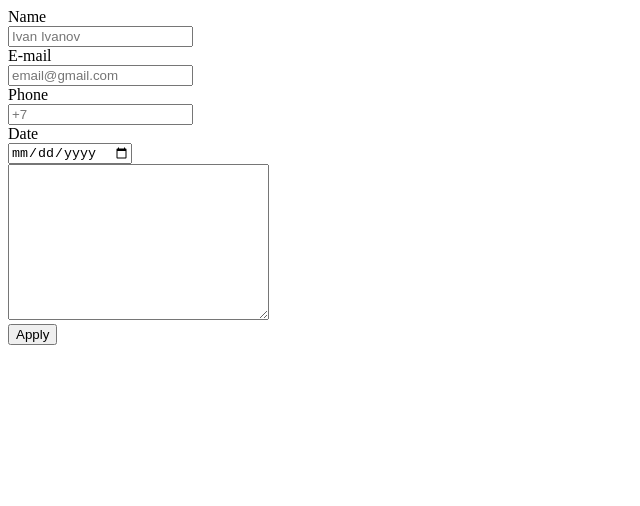
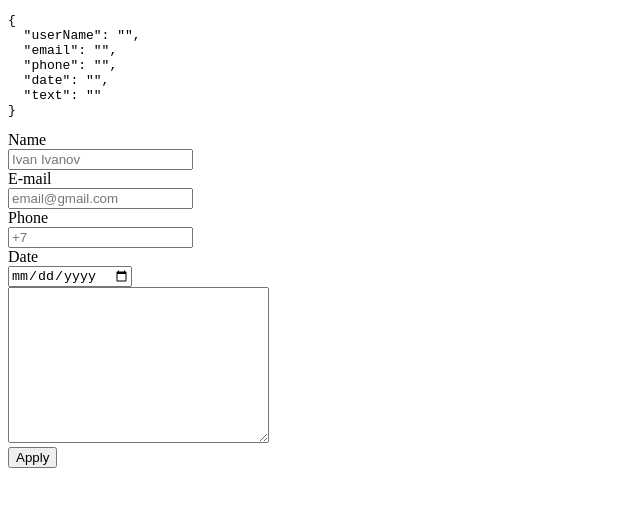
Before and after one commit to bubandrei/my-form, a React (Create React App) app: page / in a window 1280 px wide. Shown: the top 506 px of the page, without its empty margins (0-640 px from the left). Built offline with nearby package versions, Linux system fonts and the light colour scheme.

Commit message:
change valid

```diff
--- a/src/App.tsx
+++ b/src/App.tsx
@@ -1,21 +1,105 @@
-import React from "react";
-import Email from "./component/Email";
-import Message from "./component/Message";
-import Name from "./component/Name";
-import Phone from "./component/Phone";
-import Submit from "./component/Submit";
-import Date from "./component/Date";
+/* eslint-disable @typescript-eslint/no-unused-vars */
+import React, { useState } from "react";
+
 
 const App: React.FunctionComponent = () => {
+  const initForm = { userName: '', email: '', phone: '', date: '', text: '' };
+  const [form, setForm] = useState(initForm);
+  const [error, setError] = useState<string>('')
+  const [errorPhone, setErrorPhone] = useState<string>('')
+  const [errorEmail, setErrorEmail] = useState<string>('')
+  const [nameDirty, setNameDirty] = useState<boolean>(false);
+
+  const changeHandler = (event: React.ChangeEvent<HTMLInputElement>) => {
+    const { name, value } = event.target;
+    setForm({ ...form, [name]: value })
+
+    switch (event.target.name) {
+      case 'userName':
+        setNameDirty(true);
+        const checkName = /^[A-Z][a-z]{2,29}\040[A-Z][a-z]{2,29}$/i;
+        if (!checkName.test(String(event.target.value).toLowerCase()) && event.target.value.length !== 0) {
+          setError('enter first and last name');
+        } else {
+          setError('');
+        }
+        break
+      case 'email':
+        setNameDirty(true);
+        const checkEmail =
+            /^(([^<>()[\]\.,;:\s@\"]+(\.[^<>()[\]\.,;:\s@\"]+)*)|(\".+\"))@(([^<>()[\]\.,;:\s@\"]+\.)+[^<>()[\]\.,;:\s@\"]{2,})$/i;
+        if (!checkEmail.test(String(event.target.value).toLowerCase()) && event.target.value.length !== 0) {
+          setErrorEmail('enter a valid email');
+        } else {
+          setErrorEmail('');
+        }
+        break
+      case 'phone':
+        setNameDirty(true);
+        const checkPhone = /^((\+7|7|8)+([0-9]){10})$/
+        if (!checkPhone.test(String(event.target.value).toLowerCase()) && event.target.value.length !== 0) {
+           setErrorPhone('enter a valid phone number');
+        } else {
+          setErrorPhone('');
+        }
+        break
+    }
+
+
+  }
+  const handleHandler = (e: { preventDefault: () => void; }) => {
+    e.preventDefault();
+    console.log(e)
+  }
   return (
-    <form>
-      <Name></Name>
-      <Email />
-      <Phone />
-      <Date/>
-      <Message />
-      <Submit/>
-    </form>
+    <>
+      <pre>{JSON.stringify(form, undefined, 2)}</pre>
+      <form onSubmit={handleHandler}>
+        <div>
+          <label htmlFor="idName">Name</label>
+          <input
+            value={form.userName.toUpperCase()}
+            onChange={changeHandler}
+            name='userName'
+            type="text"
+            id="idName"
+            placeholder="Ivan Ivanov" />
+          {(nameDirty && error) && <div style={{ color: 'red' }}>{error}</div>}
+        </div>
+        <div>
+          <label htmlFor="idEmail">E-mail</label>
+          <input
+            value={form.email}
+            onChange={changeHandler}
+            name='email'
+            type="text"
+            id="idEmail"
+            placeholder="email@gmail.com" />
+          {(nameDirty && errorEmail) && <div style={{ color: 'red' }}>{errorEmail}</div>}
+        </div>
+        <div>
+          <label htmlFor="idPhone">Phone</label>
+          <input
+            value={form.phone}
+            onChange={changeHandler}
+            type="text"
+            name="phone"
+            id="idPhone"
+            placeholder="+7" />
+          {(nameDirty && errorPhone) && <div style={{ color: 'red' }}>{errorPhone}</div>}
+        </div>
+        <div>
+          <label htmlFor="">Date</label>
+          <input type="date" name="" id="" />
+        </div>
+        <div>
+          <textarea minLength={10} maxLength={300} cols={30} rows={10}></textarea>
+        </div >
+        <div>
+          <button type="submit" value="Apply">Apply</button>
+        </div>
+      </form>
+    </>
   )
 }
 export default App;
--- a/src/component/Email.tsx
+++ b/src/component/Email.tsx
@@ -15,10 +15,9 @@ const Email: React.FunctionComponent = () => {
 
     }
     const checkEmail = (event: React.ChangeEvent<HTMLInputElement>) => {
-        let text = event.target.value
-        const re =
+        const checkEmail =
             /^(([^<>()[\]\.,;:\s@\"]+(\.[^<>()[\]\.,;:\s@\"]+)*)|(\".+\"))@(([^<>()[\]\.,;:\s@\"]+\.)+[^<>()[\]\.,;:\s@\"]{2,})$/i;
-        if (!re.test(String(text).toLowerCase()) && text.length !== 0) {
+        if (!checkEmail.test(String(event.target.value).toLowerCase()) && event.target.value.length !== 0) {
             setError('BIG ERROR');
         } else {
             setError('');
--- a/src/component/Name.tsx
+++ b/src/component/Name.tsx
@@ -1,4 +1,5 @@
 import React, { useState } from "react";
+
 
 const Name: React.FunctionComponent = () => {
     const [name, setName] = useState<string>('');
--- a/src/component/Submit.tsx
+++ b/src/component/Submit.tsx
@@ -1,9 +1,10 @@
 import React from "react";
 
-const Btn: React.FunctionComponent = () => {
+const Btn: React.FunctionComponent = (props) => {
+    // console.log(apply)
     return (
         <div>
-           <input type="submit" value="Apply"/>
+           <button type="submit" value="Apply">Apply</button>
         </div>
 
     )
```
